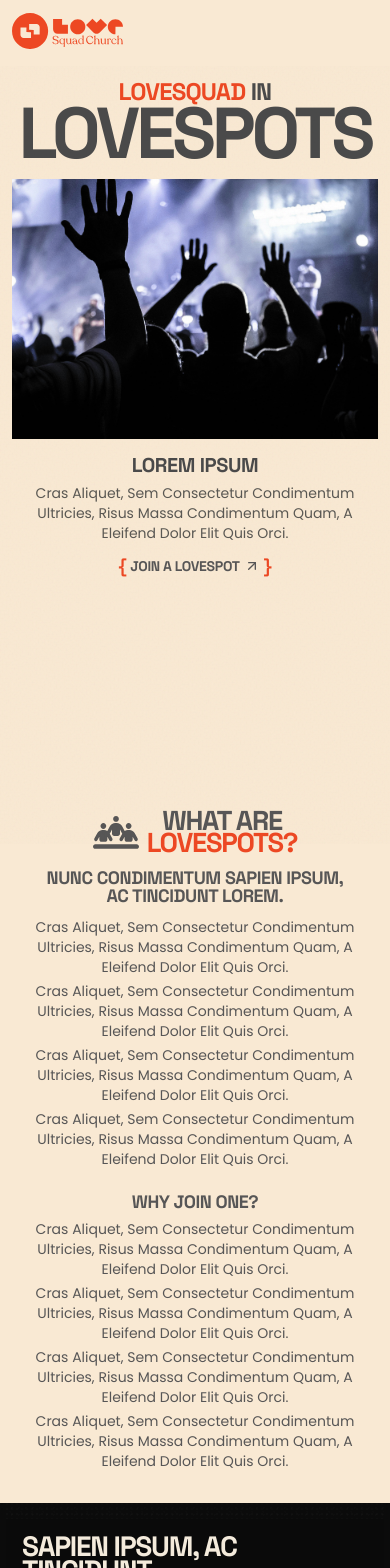
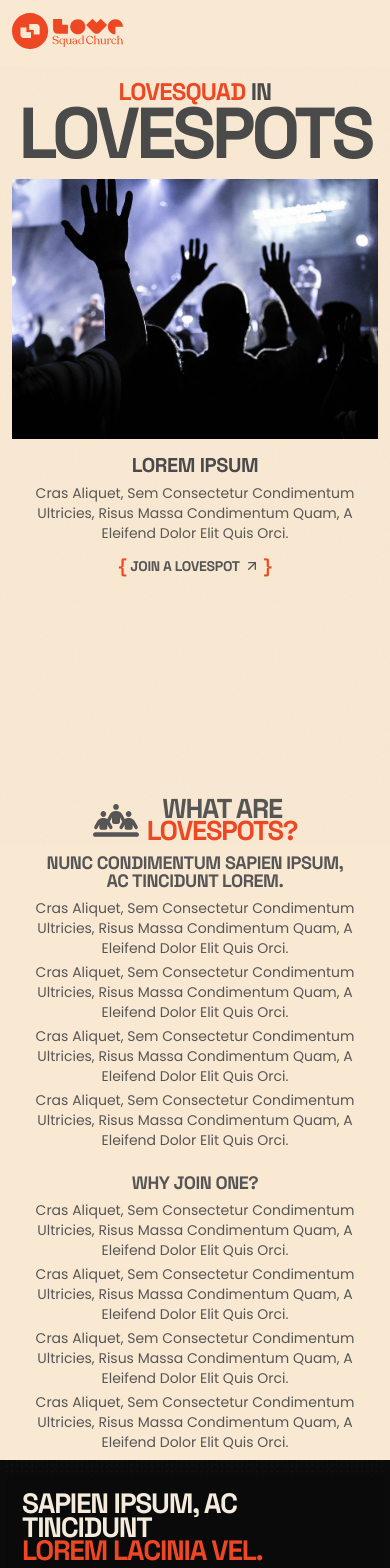
Before and after one commit to jataa95/lovesquadchurch, a Next.js app: page /lovespot in a window 390 px wide. Shown: the top 1568 px of the page. Built offline with nearby package versions, Linux system fonts and the light colour scheme; some icons are missing.

Commit message:
Fix gallery grid JSX build error and smooth skip scroll behavior

```diff
--- a/components/home/Footer/FooterLinks.jsx
+++ b/components/home/Footer/FooterLinks.jsx
@@ -45,7 +45,7 @@ export default function FooterLinks() {
             {/* COLUMN HEADING */}
             <div className="mb-[14px] flex items-center justify-start text-left sm:mb-[18px]">
               <span className="mr-[4px] text-[#ED4823]">[</span>
-              <span className="heading-font text-[14px] font-semibold uppercase text-[#F5EBDD] sm:text-[14px]">
+              <span className="heading-font text-[14px] font-bold uppercase text-[#F5EBDD] sm:text-[14px]">
                 {column.title}
               </span>
               <span className="ml-[4px] text-[#ED4823]">]</span>
@@ -60,7 +60,7 @@ export default function FooterLinks() {
                     href={link.href}
                     target="_blank"
                     rel="noopener noreferrer"
-                    className="heading-font py-[2px] text-left text-[13px] font-medium uppercase text-[#F5EBDD] transition-colors duration-200 hover:text-[#ED4823] sm:py-0 sm:text-[12px]"
+                    className="heading-font py-[2px] text-left text-[13px] font-light uppercase text-[#F5EBDD] transition-colors duration-200 hover:text-[#ED4823] sm:py-0 sm:text-[12px]"
                   >
                     {link.label}
                   </a>
@@ -68,7 +68,7 @@ export default function FooterLinks() {
                   <Link
                     key={link.label}
                     href={link.href}
-                    className="heading-font py-[2px] text-left text-[13px] font-medium uppercase text-[#F5EBDD] transition-colors duration-200 hover:text-[#ED4823] sm:py-0 sm:text-[12px]"
+                    className="heading-font py-[2px] text-left text-[13px] font-light uppercase text-[#F5EBDD] transition-colors duration-200 hover:text-[#ED4823] sm:py-0 sm:text-[12px]"
                   >
                     {link.label}
                   </Link>
--- a/components/lovespot/LoveSpotIntro.jsx
+++ b/components/lovespot/LoveSpotIntro.jsx
@@ -20,7 +20,7 @@ export default function LoveSpotIntro() {
   return (
     <section
       id="what-is-lovespot"
-      className="relative w-full bg-[#F9E9D3] px-[16px] pt-[32px] pb-[32px] sm:px-[24px] md:py-[48px] lg:px-[48px] lg:py-[64px]"
+      className="relative w-full bg-[#F9E9D3] px-[16px] pt-[12x] pb-[8px] sm:px-[24px] md:py-[48px] lg:px-[48px] lg:py-[64px]"
     >
       <div
         className="
@@ -38,7 +38,7 @@ export default function LoveSpotIntro() {
         "
       >
         {/* LEFT SIDE (STICKY CONTAINER WRAPPER) */}
-        <div className="sticky top-0 lg:top-28 z-20 h-fit bg-[#F9E9D3] pt-1 pb-2 md:pt-2 md:pb-4 lg:py-0">
+        <div className="sticky top-0 lg:top-28 z-20 h-fit bg-[#F9E9D3] pt-6 pb-2 md:pt-2 md:pb-4 lg:py-0">
           <div className="flex flex-row items-center justify-center text-center gap-[8px] sm:gap-[16px] lg:items-start lg:text-left">
             {/* ICON */}
             <div className="shrink-0 flex justify-center">
@@ -78,7 +78,7 @@ export default function LoveSpotIntro() {
         </div>
 
         {/* RIGHT SIDE */}
-        <div className="flex w-full max-w-[800px] flex-col items-center text-center pt-[4px] lg:items-start lg:text-left lg:pt-0">
+        <div className="flex w-full max-w-[800px] flex-col items-center text-center pt-[1px] lg:items-start lg:text-left lg:pt-0">
           {/* INTRO */}
           <div className="w-full flex flex-col items-center lg:items-start">
             <h3
@@ -97,7 +97,7 @@ export default function LoveSpotIntro() {
               AC TINCIDUNT LOREM.
             </h3>
 
-            <div className="mt-[8px] max-w-[500px] sm:mt-[12px] flex flex-col items-center lg:items-start">
+            <div className="mt-[4px] max-w-[500px] sm:mt-[12px] flex flex-col items-center lg:items-start">
               {introParagraphs.map((paragraph, index) => (
                 <p
                   key={`intro-${index}`}
```
